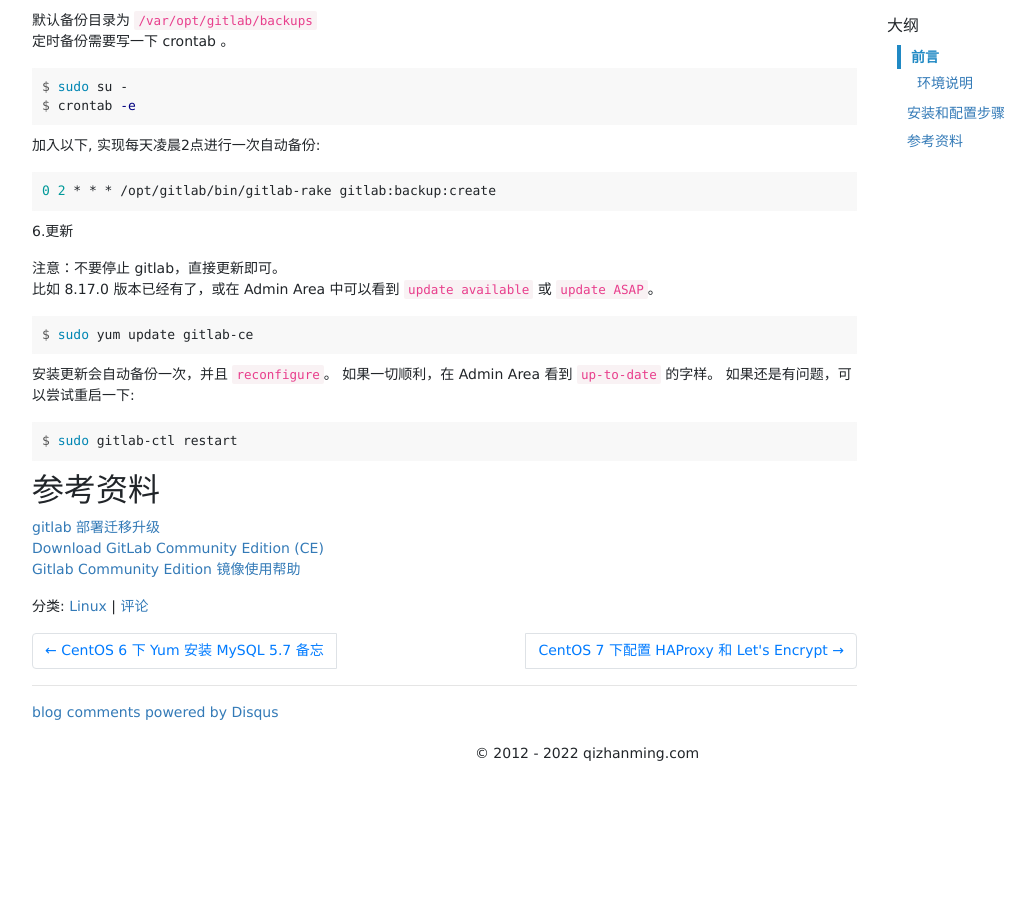
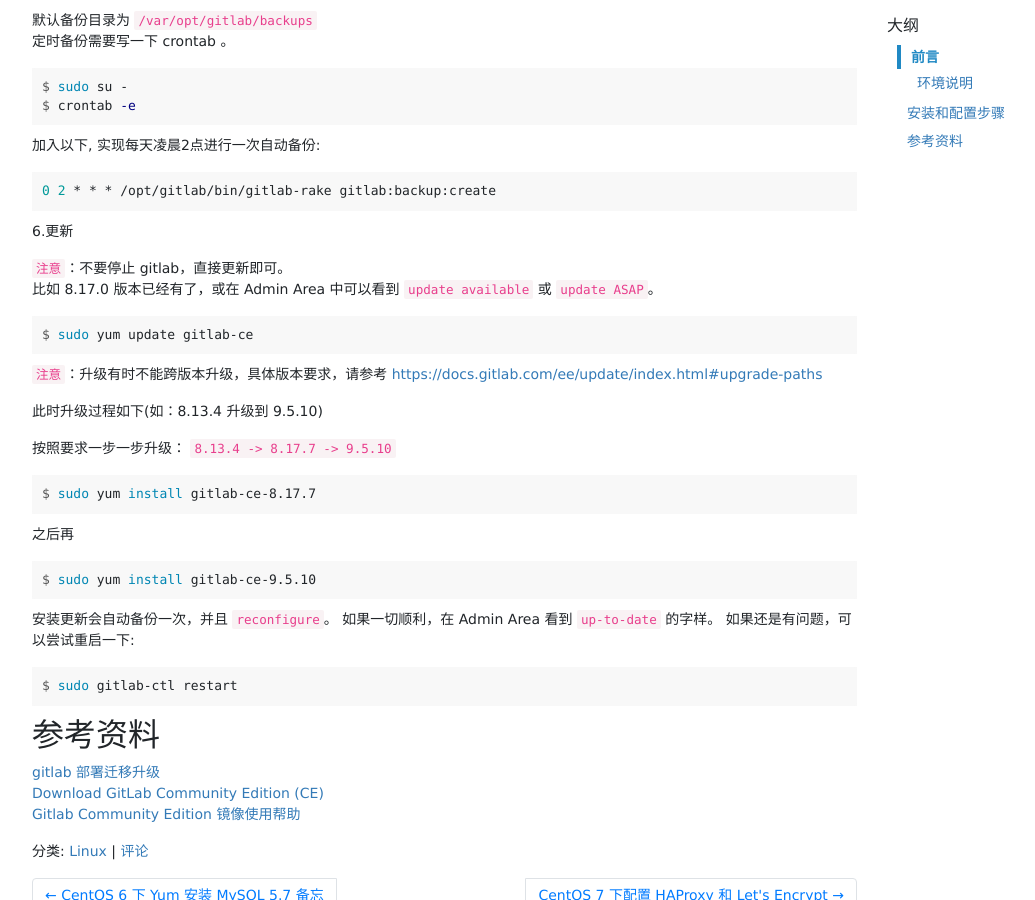
Before and after one commit to zhanming/zhanming.github.com, a Jekyll site: the page built from _posts/2017-02-28-how-to-install-gitlab-ce-on-centos-7.md, in a window 1280 px wide and 900 px high, scrolled down 1391 px. Shown: the whole window, without its empty margins (53-1088 px from the left). Built offline with Jekyll 4.4.1, drawn with Linux system fonts in a browser that asks for light colours; comment, search, counter and statistics services are not loaded; before the commit the page ends 2175 px from its top, so only the background shows below that.

Commit message:
add gitlab update description.

````diff
--- a/_posts/2017-02-28-how-to-install-gitlab-ce-on-centos-7.md
+++ b/_posts/2017-02-28-how-to-install-gitlab-ce-on-centos-7.md
@@ -89,11 +90,27 @@
 
 6.更新
 
-注意：不要停止 gitlab，直接更新即可。
+`注意`：不要停止 gitlab，直接更新即可。
 比如 8.17.0 版本已经有了，或在 Admin Area 中可以看到 `update available` 或 `update ASAP`。
 
 ```terminal
 $ sudo yum update gitlab-ce
+```
+
+`注意`：升级有时不能跨版本升级，具体版本要求，请参考 <https://docs.gitlab.com/ee/update/index.html#upgrade-paths>
+
+此时升级过程如下(如：8.13.4 升级到 9.5.10)
+
+按照要求一步一步升级： `8.13.4 -> 8.17.7 -> 9.5.10`
+
+```terminal
+$ sudo yum install gitlab-ce-8.17.7
+```
+
+之后再
+
+```terminal
+$ sudo yum install gitlab-ce-9.5.10
 ```
 
 安装更新会自动备份一次，并且 `reconfigure`。  如果一切顺利，在 Admin Area 看到 `up-to-date` 的字样。
````
Also changed, not shown: other parts of _posts/2017-02-28-how-to-install-gitlab-ce-on-centos-7.md (+1 -0 lines).
